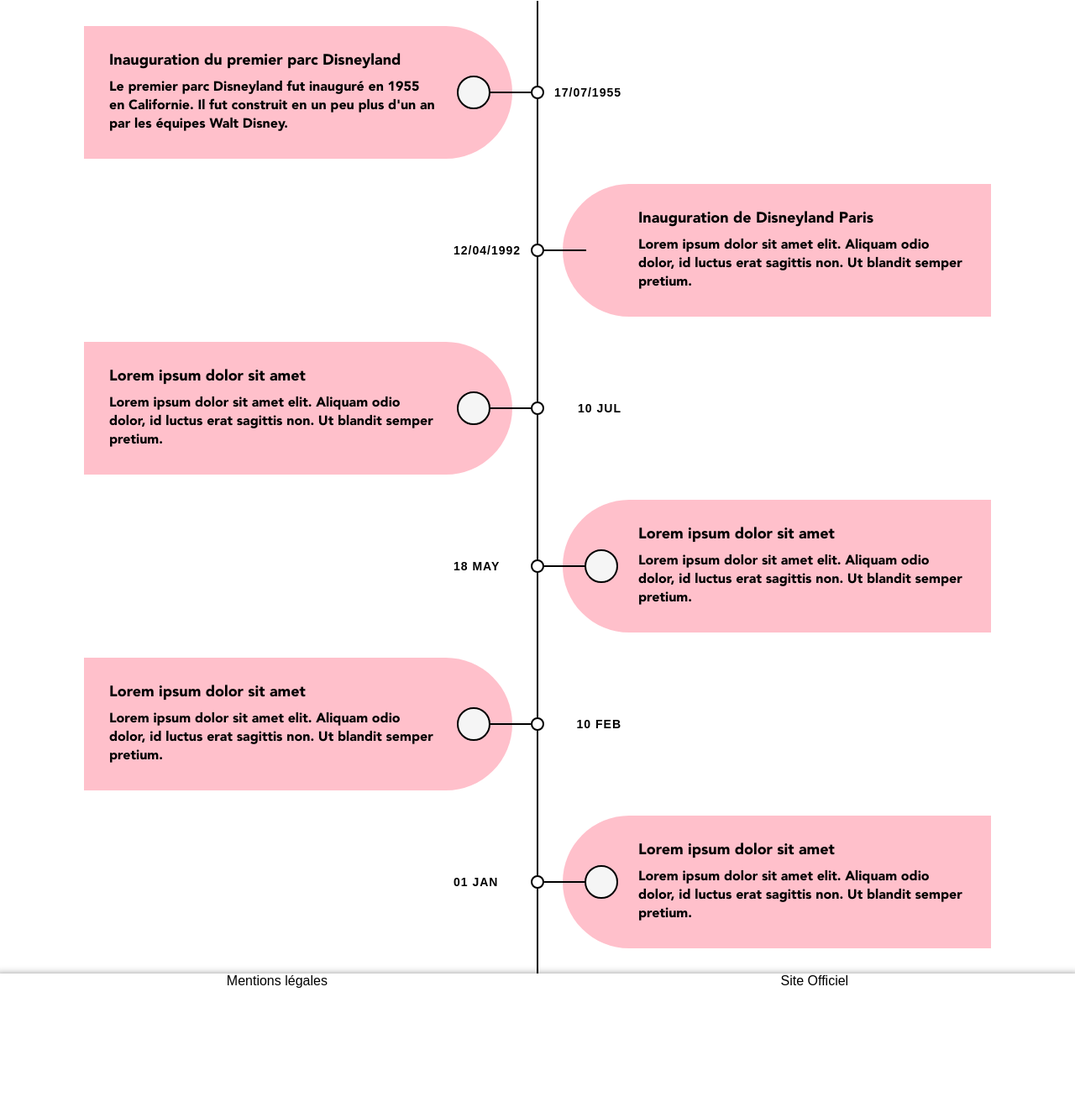
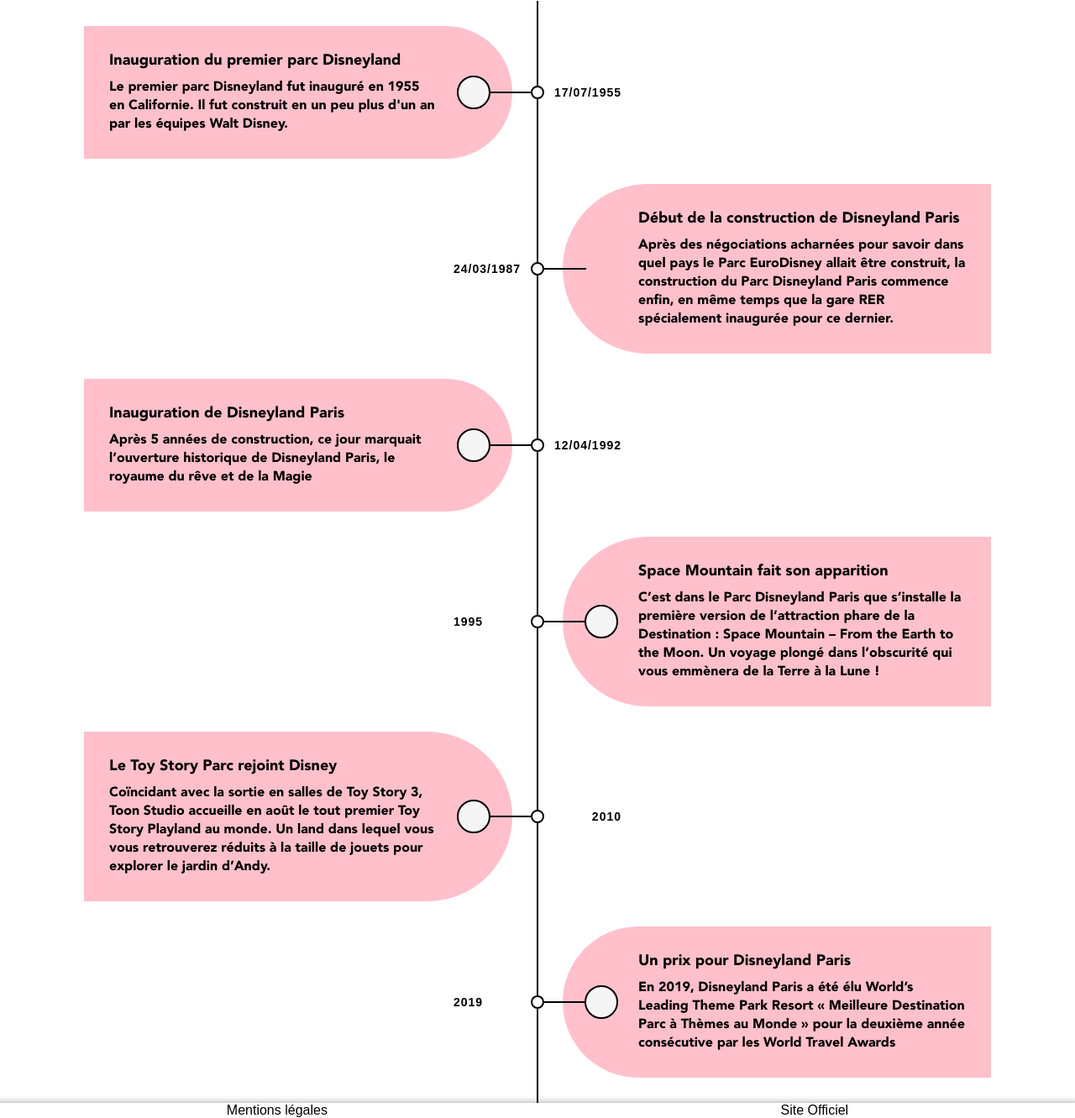
Before and after one commit to MortyOW/Site-Disneyland-Paris, a plain HTML site: page histoire.html in a window 1280 px wide. Shown: the part 336-1667 px from the top of the page at 84% size. Before the commit the page ends 1513 px from the top, so only its background shows below. Drawn offline with Linux system fonts and the light colour scheme.

Commit message:
:sparkles: ajout animation js

```diff
--- a/histoire.html
+++ b/histoire.html
@@ -5,6 +5,7 @@
     <meta http-equiv="X-UA-Compatible" content="IE=edge">
     <meta name="viewport" content="width=device-width, initial-scale=1.0">
     <title>Disneyland Paris - Notre Histoire</title>
+    <script src="script.js"></script>
     <link rel="stylesheet" href="build.css">
 </head>
 <body>
@@ -30,7 +31,7 @@
                 <div class="container left">
                 <div class="date">17/07/1955</div>
                 <i class="icon fa fa-home"></i>
-                <div class="content">
+                <div class="content reveal">
                     <h2>Inauguration du premier parc Disneyland</h2>
                     <p>
                     Le premier parc Disneyland fut inauguré en 1955 en Californie. Il fut construit en un peu plus d'un an par les équipes Walt Disney.
@@ -38,52 +39,52 @@
                 </div>
                 </div>
                 <div class="container right">
-                <div class="date">12/04/1992</div>
+                <div class="date">24/03/1987</div>
 
-                <div class="content">
-                    <h2>Inauguration de Disneyland Paris</h2>
+                <div class="content reveal2">
+                    <h2>Début de la construction de Disneyland Paris</h2>
                     <p>
-                    Lorem ipsum dolor sit amet elit. Aliquam odio dolor, id luctus erat sagittis non. Ut blandit semper pretium.
+                    Après des négociations acharnées pour savoir dans quel pays le Parc EuroDisney allait être construit, la construction du Parc Disneyland Paris commence enfin, en même temps que la gare RER spécialement inaugurée pour ce dernier.
                     </p>
                 </div>
                 </div>
                 <div class="container left">
-                <div class="date">10 Jul</div>
+                <div class="date">12/04/1992</div>
                 <i class="icon fa fa-user"></i>
-                <div class="content">
-                    <h2>Lorem ipsum dolor sit amet</h2>
+                <div class="content reveal3">
+                    <h2>Inauguration de Disneyland Paris</h2>
                     <p>
-                    Lorem ipsum dolor sit amet elit. Aliquam odio dolor, id luctus erat sagittis non. Ut blandit semper pretium.
+                    Après 5 années de construction, ce jour marquait l’ouverture historique de Disneyland Paris, le royaume du rêve et de la Magie
                     </p>
                 </div>
                 </div>
                 <div class="container right">
-                <div class="date">18 May</div>
+                <div class="date">1995</div>
                 <i class="icon fa fa-running"></i>
-                <div class="content">
-                    <h2>Lorem ipsum dolor sit amet</h2>
+                <div class="content reveal4">
+                    <h2>Space Mountain fait son apparition</h2>
                     <p>
-                    Lorem ipsum dolor sit amet elit. Aliquam odio dolor, id luctus erat sagittis non. Ut blandit semper pretium.
+                        C’est dans le Parc Disneyland Paris que s’installe la première version de l’attraction phare de la Destination :  Space Mountain – From the Earth to the Moon. Un voyage plongé dans l’obscurité qui vous emmènera de la Terre à la Lune !
                     </p>
                 </div>
                 </div>
                 <div class="container left">
-                <div class="date">10 Feb</div>
+                <div class="date">2010</div>
                 <i class="icon fa fa-cog"></i>
-                <div class="content">
-                    <h2>Lorem ipsum dolor sit amet</h2>
+                <div class="content reveal5">
+                    <h2>Le Toy Story Parc rejoint Disney</h2>
                     <p>
-                    Lorem ipsum dolor sit amet elit. Aliquam odio dolor, id luctus erat sagittis non. Ut blandit semper pretium.
+                        Coïncidant avec la sortie en salles de Toy Story 3, Toon Studio accueille en août le tout premier Toy Story Playland au monde. Un land dans lequel vous vous retrouverez réduits à la taille de jouets pour explorer le jardin d’Andy.
                     </p>
                 </div>
                 </div>
                 <div class="container right">
-                <div class="date">01 Jan</div>
+                <div class="date">2019</div>
                 <i class="icon fa fa-certificate"></i>
-                <div class="content">
-                    <h2>Lorem ipsum dolor sit amet</h2>
+                <div class="content reveal6">
+                    <h2>Un prix pour Disneyland Paris</h2>
                     <p>
-                    Lorem ipsum dolor sit amet elit. Aliquam odio dolor, id luctus erat sagittis non. Ut blandit semper pretium.
+                        En 2019, Disneyland Paris a été élu World’s Leading Theme Park Resort « Meilleure Destination Parc à Thèmes au Monde » pour la deuxième année consécutive par les World Travel Awards
                     </p>
                 </div>
                 </div>
--- /dev/null
+++ b/script.js
@@ -0,0 +1,17 @@
+
+
+
+
+window.addEventListener("scroll", function() {
+    if(this.scrollY > 0) {
+
+        // impossible de les faire apparaître un à un :'(
+        document.querySelector(".reveal").style.opacity = "1";
+        document.querySelector(".reveal2").style.opacity = "1";
+        document.querySelector(".reveal3").style.opacity = "1";
+        document.querySelector(".reveal4").style.opacity = "1";
+        document.querySelector(".reveal5").style.opacity = "1";
+        document.querySelector(".reveal6").style.opacity = "1";
+        console.log('coucou')
+        }
+})
--- a/style.scss
+++ b/style.scss
@@ -237,6 +237,34 @@ header {
 	}
 }
 
+.reveal {
+	opacity: 0;
+}
+
+.reveal2{
+	opacity: 0;
+}
+
+.reveal3{
+	opacity: 0;
+}
+
+.reveal4{
+	opacity: 0;
+}
+
+.reveal5{
+	opacity: 0;
+}
+
+.reveal6{
+	opacity: 0;
+}
+
+
+
+
+
 
 #histoire{
 	display: grid;
```
Also changed, not shown: build.css, 1 other file.
